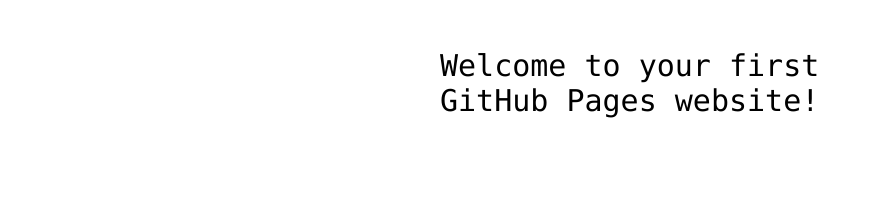
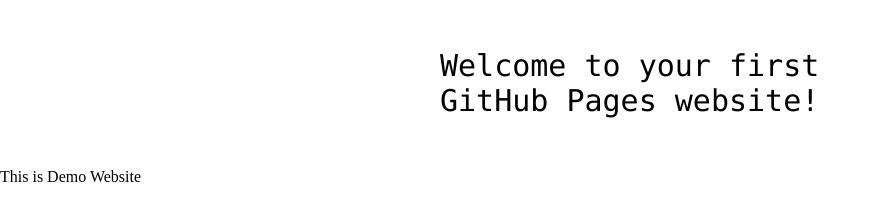
Before and after one commit to gauravo7/hello-world, a plain HTML site: page index.html in a window 1280 px wide. Shown: the part 340-560 px from the top of the page, without its empty margins (0-895 px from the left). Drawn offline with Linux system fonts and the light colour scheme.

Commit message:
Update index.html

```diff
--- a/index.html
+++ b/index.html
@@ -13,6 +13,7 @@
 
 <!-- Change this code here by copy and pasting your template on line 15 -->
 <p>Welcome to your first GitHub Pages website!</p>
+This is Demo Website
 
 </body>
 </html>
```
